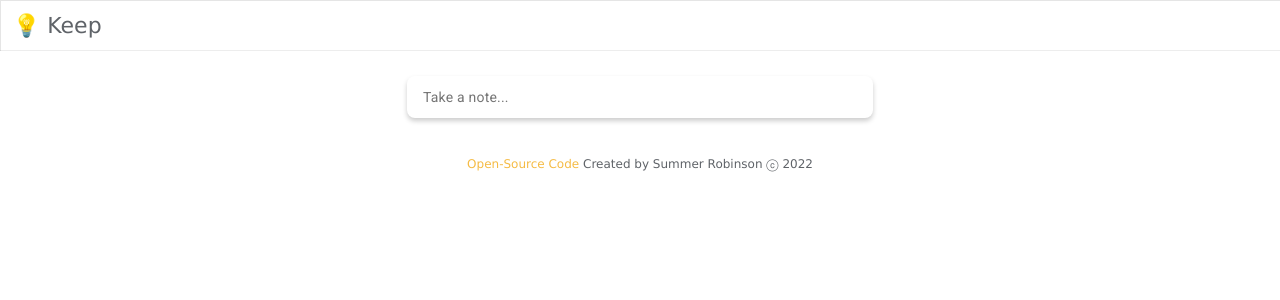
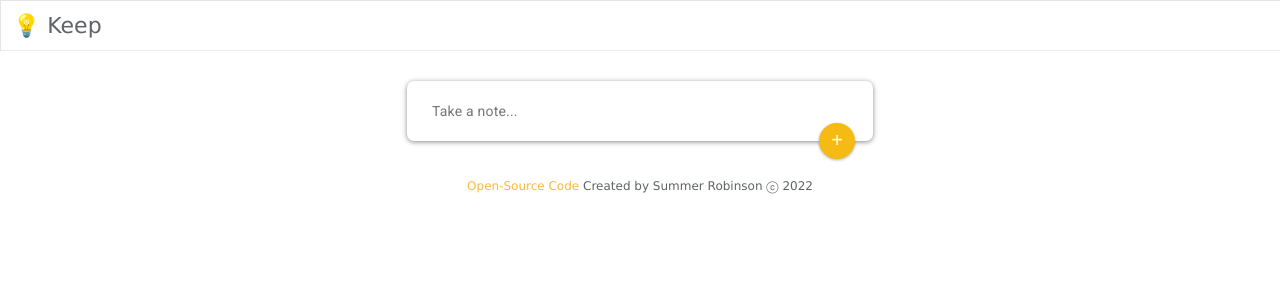
Before and after one commit to SummerinTech/keeper-app-react, a React (Create React App) app: page / in a window 1280 px wide. Shown: the top 300 px of the page. Built offline with nearby package versions, Linux system fonts and the light colour scheme.

Commit message:
add button to CreateArea form

```diff
--- a/src/App.css
+++ b/src/App.css
@@ -23,19 +23,22 @@
 .CreateArea {
 	font-family: "Roboto", sans-serif;
 	color: rgb(32, 33, 36);
-	width: 466px;
-	/* height: 134px; */
-	box-shadow: rgba(0, 0, 0, 0.2) 0px 3px 5px 0px;
-	border-color: #e0e0e0;
-	border: 1px solid transparent;
 	margin: 2% auto;
-	border-radius: 8px;
-	overflow: hidden;
 }
 
 /* .create-form {
 
 } */
+
+form {
+	position: relative;
+	width: 466px;
+	margin: 30px auto 20px auto;
+	background: #fff;
+	padding: 10px;
+	border-radius: 7px;
+	box-shadow: 0 1px 5px rgb(138, 137, 137);
+}
 
 .create-form input {
 	display: block;
@@ -64,6 +67,22 @@
 	outline: none;
 }
 
+form button {
+	position: absolute;
+	right: 18px;
+	bottom: -18px;
+	background: #f5ba13;
+	color: #fff;
+	border: none;
+	border-radius: 50%;
+	width: 36px;
+	height: 36px;
+	box-shadow: 0 1px 3px rgba(0, 0, 0, 0.3);
+	cursor: pointer;
+	outline: none;
+	font-size: 20px;
+}
+
 .Footer {
 	font-family: Verdana, Geneva, Tahoma, sans-serif;
 	font-size: 12px;
--- a/src/Components/CreateArea.js
+++ b/src/Components/CreateArea.js
@@ -15,6 +15,7 @@
 					rows={isReady ? "3" : "1"}
 					placeholder="Take a note..."
 				/>
+				<button>+</button>
 			</form>
 		</div>
 	);
```
